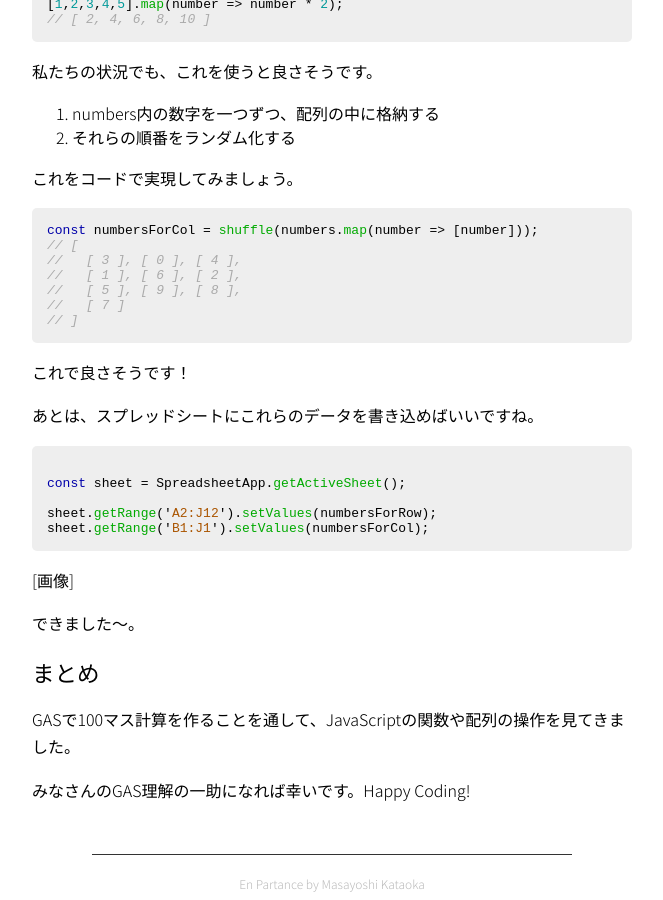
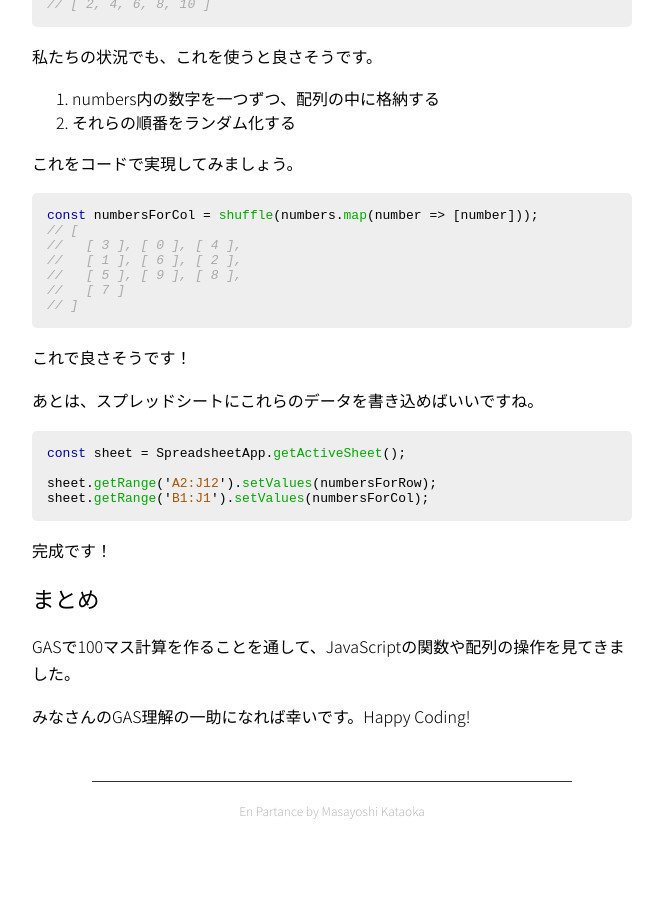
Before and after one commit to mkataoka73/aws_hosted_blog, a Jekyll site: the page built from gas/_posts/2021-07-07-making-100-calc.md, in a window 1280 px wide and 900 px high, scrolled down 2811 px. Shown: the whole window, without its empty margins (308-971 px from the left). Built offline with Jekyll 4.4.1, drawn with Linux system fonts in a browser that asks for light colours; after the commit the page ends 3638 px from its top, so only the background shows below that.

Commit message:
Small fixes

````diff
--- a/gas/_posts/2021-07-07-making-100-calc.md
+++ b/gas/_posts/2021-07-07-making-100-calc.md
@@ -32,7 +32,6 @@ JavaScriptには配列をシャッフルするビルトインメソッドはな
 
 
 ```js
-
 function shuffle(array) {
   for (let i = array.length - 1; i >= 0; i--) {
     const j = Math.floor(Math.random() * (i + 1));
@@ -147,17 +146,13 @@ const numbersForCol = shuffle(numbers.map(number => [number]));
 あとは、スプレッドシートにこれらのデータを書き込めばいいですね。
 
 ```js
-
 const sheet = SpreadsheetApp.getActiveSheet();
 
 sheet.getRange('A2:J12').setValues(numbersForRow);
 sheet.getRange('B1:J1').setValues(numbersForCol);
 ```
 
-[画像]
-
-
-できました〜。
+完成です！
 
 ## まとめ
 {:.h2}
````
